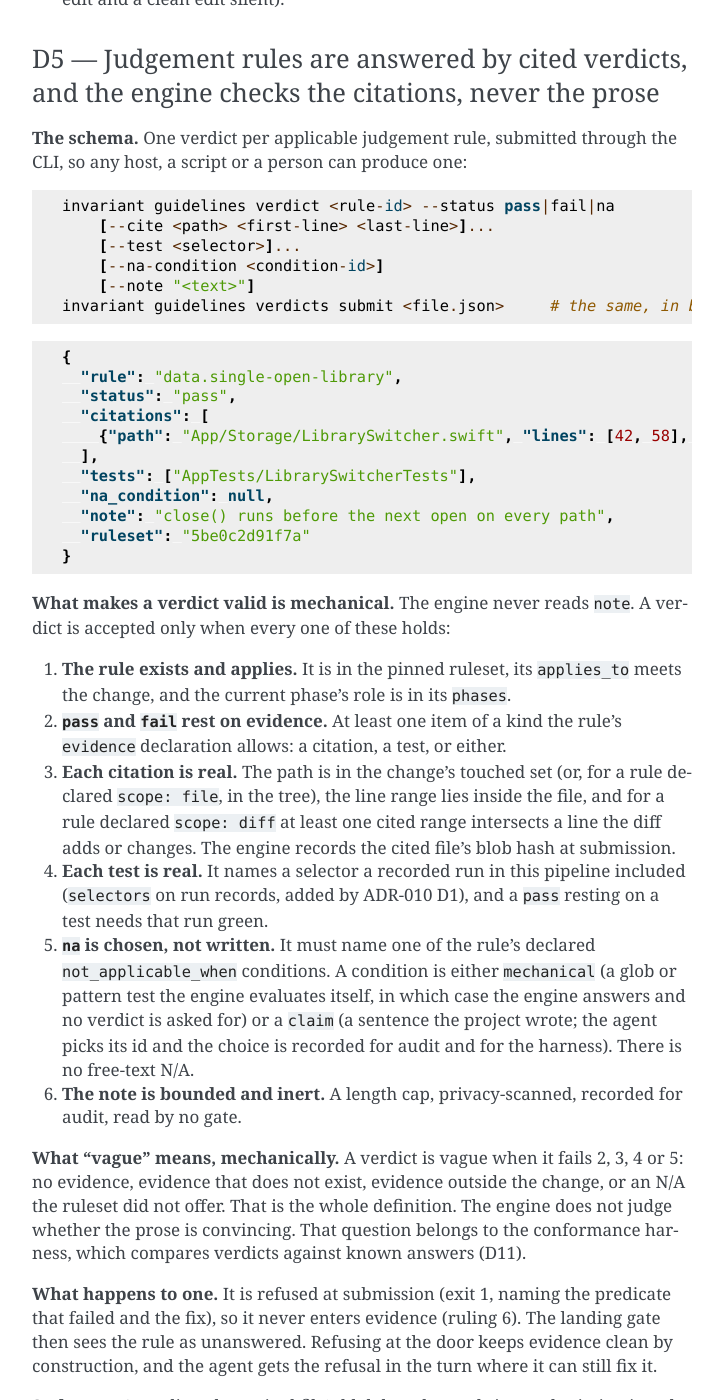
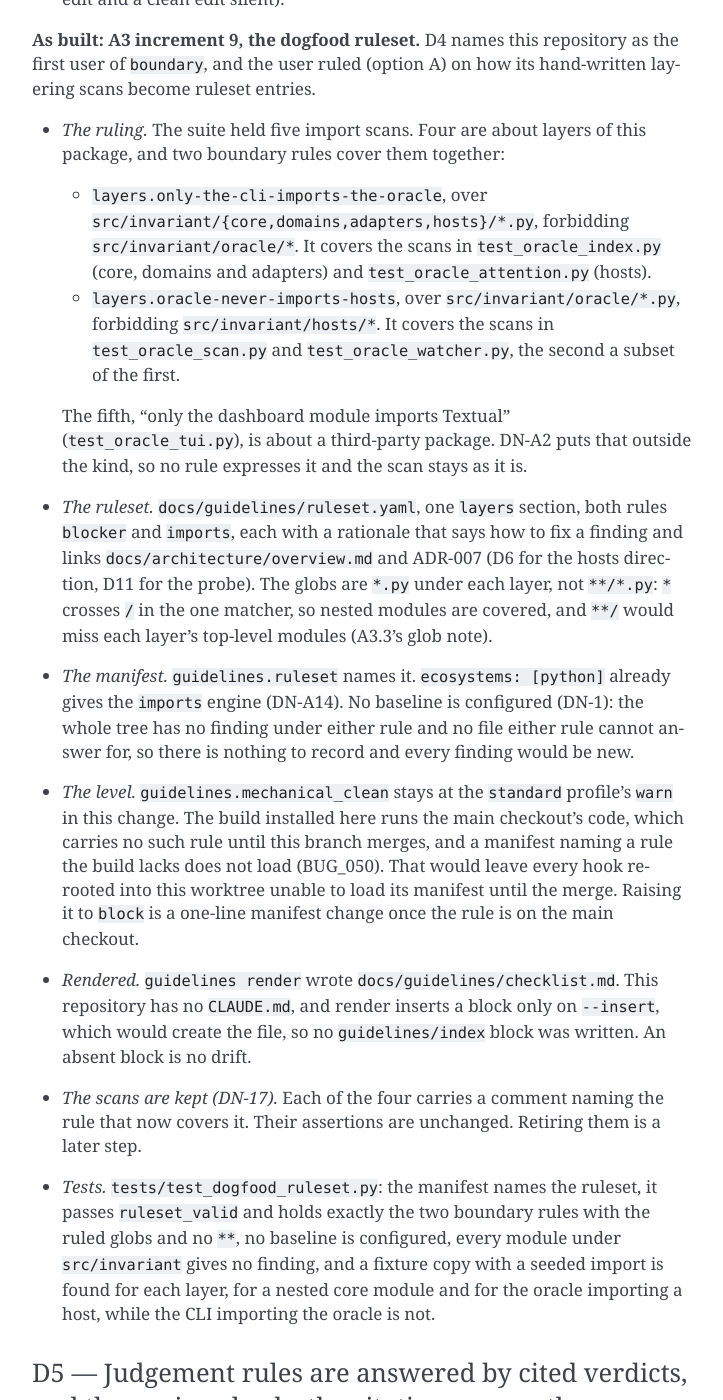
Before and after one commit to Mindchallenges/Invariant, a Sphinx documentation site: the page built from docs/adr/ADR-012-the-guidelines-domain-and-the-model-agnostic-contract.md, in a window 1280 px wide and 1400 px high, scrolled down 36408 px. Shown: the whole window, without its empty margins (388-1111 px from the left). Built offline with Sphinx 7.4.7, drawn with Linux system fonts in a browser that asks for light colours.

Commit message:
Guidelines — dogfood ruleset with the two layering rules (A3.9)
This repository adopts docs/guidelines/ruleset.yaml with two blocker
boundary rules, layers.only-the-cli-imports-the-oracle and
layers.oracle-never-imports-hosts, covering the four hand-written layering
scans. The scans stay, each now commented with the rule that covers it.
No baseline: the tree has no finding. The checklist is generated by render.
ADR-012 gets an as-built note and the overview layering prose is updated.

Co-Authored-By: Claude Opus 5.5 <noreply@anthropic.com>

```diff
--- a/docs/adr/ADR-012-the-guidelines-domain-and-the-model-agnostic-contract.md
+++ b/docs/adr/ADR-012-the-guidelines-domain-and-the-model-agnostic-contract.md
@@ -1437,6 +1437,57 @@ ruled. A3 does not touch `PreToolUse`.
   repository through `handle` and through `invariant hook post-tool-use`: a
   worktree edit advised, a main-checkout edit and a clean edit silent).
 
+**As built: A3 increment 9, the dogfood ruleset.** D4 names this repository
+as the first user of `boundary`, and the user ruled (option A) on how its
+hand-written layering scans become ruleset entries.
+
+- *The ruling.* The suite held five import scans. Four are about layers of
+  this package, and two boundary rules cover them together:
+  - `layers.only-the-cli-imports-the-oracle`, over
+    `src/invariant/{core,domains,adapters,hosts}/*.py`, forbidding
+    `src/invariant/oracle/*`. It covers the scans in `test_oracle_index.py`
+    (core, domains and adapters) and `test_oracle_attention.py` (hosts).
+  - `layers.oracle-never-imports-hosts`, over `src/invariant/oracle/*.py`,
+    forbidding `src/invariant/hosts/*`. It covers the scans in
+    `test_oracle_scan.py` and `test_oracle_watcher.py`, the second a subset
+    of the first.
+
+  The fifth, "only the dashboard module imports Textual"
+  (`test_oracle_tui.py`), is about a third-party package. DN-A2 puts that
+  outside the kind, so no rule expresses it and the scan stays as it is.
+- *The ruleset.* `docs/guidelines/ruleset.yaml`, one `layers` section, both
+  rules `blocker` and `imports`, each with a rationale that says how to fix a
+  finding and links `docs/architecture/overview.md` and ADR-007 (D6 for the
+  hosts direction, D11 for the probe). The globs are `*.py` under each
+  layer, not `**/*.py`: `*` crosses `/` in the one matcher, so nested
+  modules are covered, and `**/` would miss each layer's top-level modules
+  (A3.3's glob note).
+- *The manifest.* `guidelines.ruleset` names it. `ecosystems: [python]`
+  already gives the `imports` engine (DN-A14). No baseline is configured
+  (DN-1): the whole tree has no finding under either rule and no file either
+  rule cannot answer for, so there is nothing to record and every finding
+  would be new.
+- *The level.* `guidelines.mechanical_clean` stays at the `standard`
+  profile's `warn` in this change. The build installed here runs the main
+  checkout's code, which carries no such rule until this branch merges, and
+  a manifest naming a rule the build lacks does not load (BUG_050). That
+  would leave every hook re-rooted into this worktree unable to load its
+  manifest until the merge. Raising it to `block` is a one-line manifest
+  change once the rule is on the main checkout.
+- *Rendered.* `guidelines render` wrote `docs/guidelines/checklist.md`.
+  This repository has no `CLAUDE.md`, and render inserts a block only on
+  `--insert`, which would create the file, so no `guidelines/index` block
+  was written. An absent block is no drift.
+- *The scans are kept (DN-17).* Each of the four carries a comment naming
+  the rule that now covers it. Their assertions are unchanged. Retiring them
+  is a later step.
+- *Tests.* `tests/test_dogfood_ruleset.py`: the manifest names the ruleset,
+  it passes `ruleset_valid` and holds exactly the two boundary rules with
+  the ruled globs and no `**`, no baseline is configured, every module
+  under `src/invariant` gives no finding, and a fixture copy with a seeded
+  import is found for each layer, for a nested core module and for the
+  oracle importing a host, while the CLI importing the oracle is not.
+
 ### D5 — Judgement rules are answered by cited verdicts, and the engine checks the citations, never the prose
 
 **The schema.** One verdict per applicable judgement rule, submitted through
```
Also changed, not shown: docs/architecture/overview.md (+12 -6 lines), docs/guidelines/checklist.md (added, +29 -0 lines), docs/guidelines/ruleset.yaml (added, +58 -0 lines), 6 other files.
